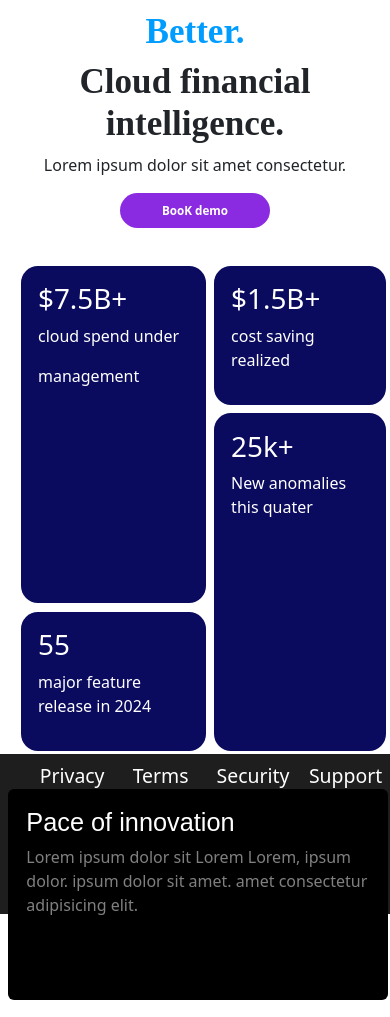
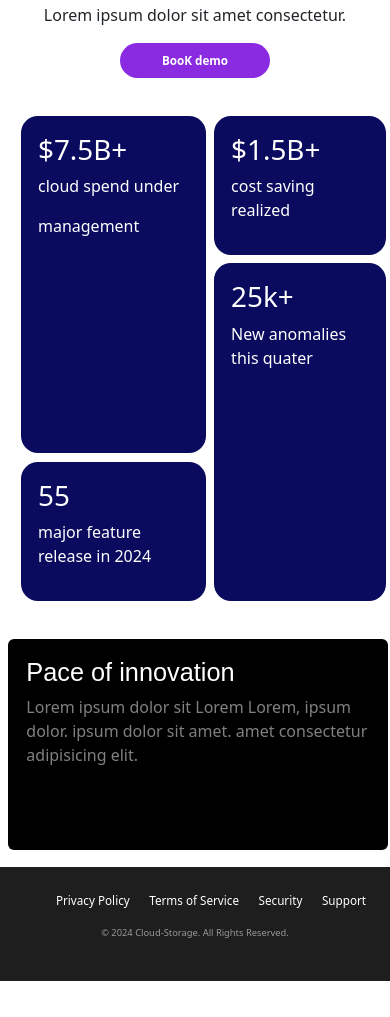
Before and after one commit to The-Beast17/Storage-service, a plain HTML site: page index.html in a window 390 px wide. Shown: the part 3510-4527 px from the top of the page. After the commit the page ends 4491 px from the top, so only its background shows below. Drawn offline with nearby package versions, Linux system fonts and the light colour scheme.

Commit message:
footer completed

```diff
--- a/media.css
+++ b/media.css
@@ -148,6 +148,9 @@ margin :2vh 0;
 }
 
 /*********************page4 ************/
+.page4{
+    height :max-content;
+}
 .page4 .content .card {
     margin : 2vh 0;
     z-index: -1;
@@ -157,6 +160,10 @@ margin :2vh 0;
 }
 
 /***page5 *************/
+.page5{
+    height : max-content;
+    padding :0 0;
+}
 .page5 .content{
     flex-direction: column;
     padding :0 0;
@@ -164,6 +171,7 @@ margin :2vh 0;
 }
 .page5 .content .left ,.page5 .content .right{
     width : 100%;
+
 }
 .page5 .content .left h1{
     font-size: 9vw;
@@ -179,4 +187,15 @@ margin :2vh 0;
     width : 45vh;
     margin : 2vh 1vh;
 }
+
+footer {
+    padding : 3vh 1vh;
 }
+
+footer ul a{
+    font-size: 3vw;
+}
+footer p{
+    font-size: 2.4vw;
+}
+}
```
